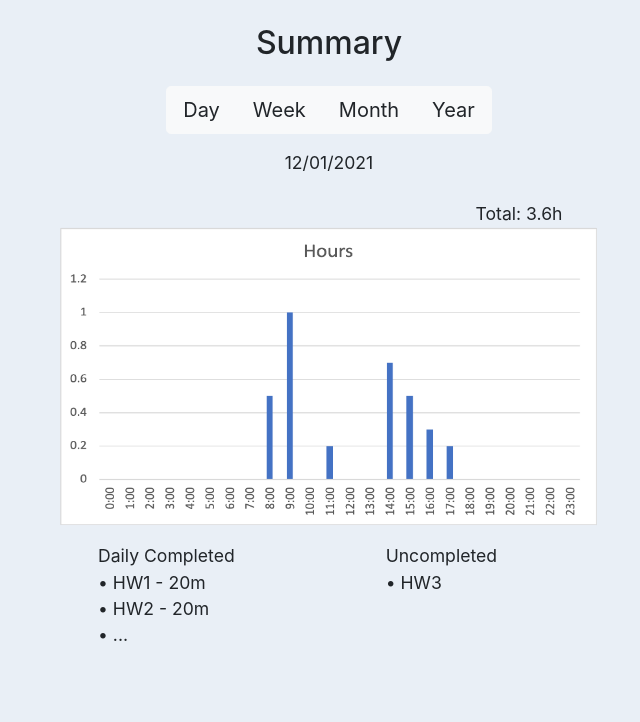
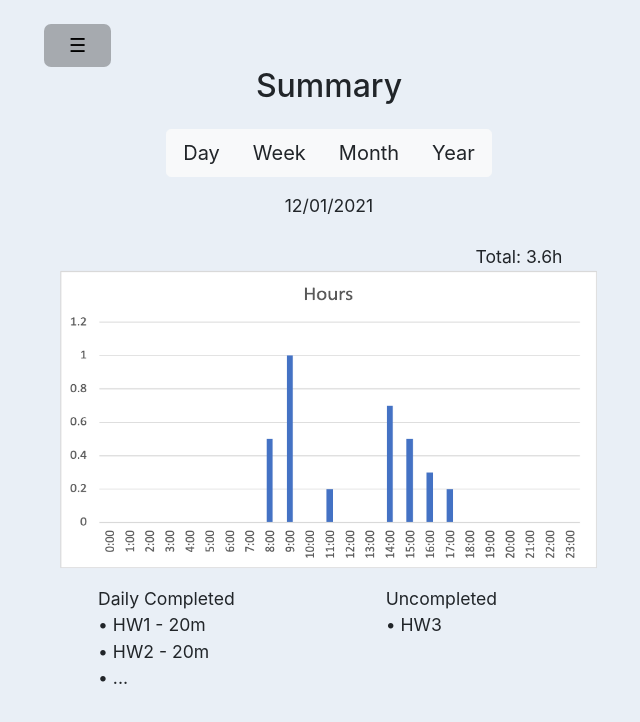
Before and after one commit to melinda15/642Group9, a plain HTML site: page Summary/Summary.html in a window 1280 px wide. Shown: the whole page, without its empty margins (311-951 px from the left). Drawn offline with nearby package versions, Linux system fonts and the light colour scheme.

Commit message:
added a static sidebar.

```diff
--- a/Summary/Summary.html
+++ b/Summary/Summary.html
@@ -16,6 +16,19 @@
           background-color: #E9EFF6;
           text-align: center;
           font-size: 1.1rem;
+      }
+      .my-sidebar {
+        font-size: 20px;
+        cursor: pointer;
+        background-color: rgba(17, 17, 17, 0.308);
+        color: black;
+        padding: 7px 25px;
+        border-radius: 7px;
+        border: none;
+        font-size: 1.2rem;
+        display:flex;
+        justify-content: flex-end;
+
       }
 
       .container {
@@ -39,7 +52,12 @@
 
   <body>
     <div class="container-sm m-4">
-        <h2>Summary</h2>
+
+      <div class="container">
+        <button class="my-sidebar" onclick="openNav_Irfan()">☰</button>
+      </div>
+
+      <h2>Summary</h2>
 
         <div class="btn-group btn-group-lg m-3" role="group" aria-label="...">
             <button type="button" class="btn btn-light" onclick="clickDay()">Day</button>
@@ -99,10 +117,6 @@
             </div>
         </div>
 
-
-
-
-
     </div>
 
     <!-- Optional JavaScript -->
```
Also changed, not shown: 2 other files.
